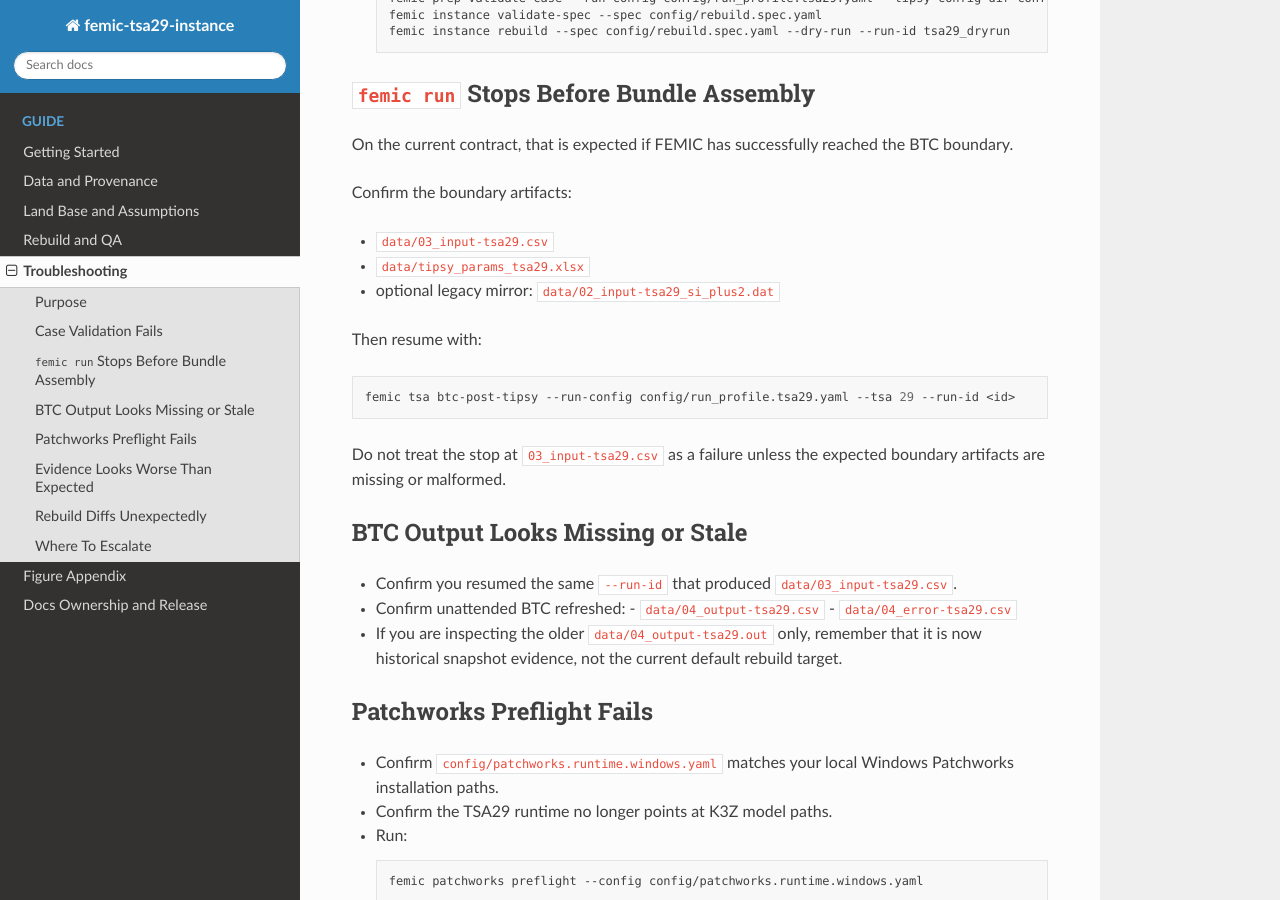
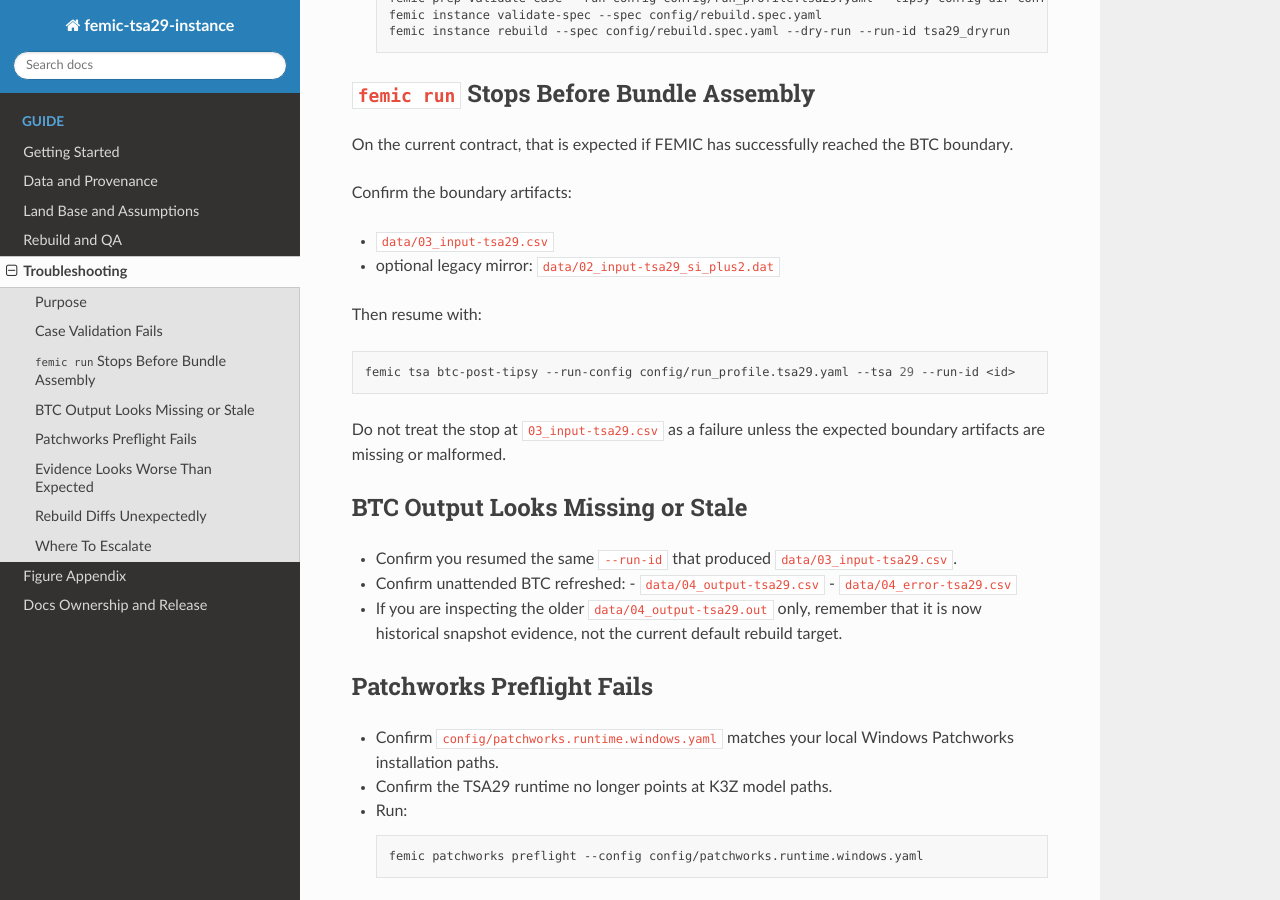
Before and after one commit to UBC-FRESH/femic-tsa29-instance, a Sphinx documentation site: the page built from docs/troubleshooting.rst, in a window 1280 px wide and 900 px high, scrolled down 501 px. Built offline with Sphinx 7.4.7 and the Read the Docs theme 3.1.0, drawn with Linux system fonts in a browser that asks for light colours.

Commit message:
P68.1i remove TSA29 workbook mirror

```diff
--- a/docs/data-and-provenance.rst
+++ b/docs/data-and-provenance.rst
@@ -54,7 +54,6 @@ The active rebuild contract now targets these artifacts on a fresh run:
 
 - Stage 01a boundary:
   - ``data/03_input-tsa29.csv``
-  - ``data/tipsy_params_tsa29.xlsx``
   - optional legacy mirror: ``data/02_input-tsa29_si_plus2.dat``
 - Returned BTC seam:
   - ``data/04_output-tsa29.csv``
--- a/docs/getting-started.rst
+++ b/docs/getting-started.rst
@@ -107,7 +107,6 @@ Expected boundary files:
 
 - after ``femic run``:
   - ``data/03_input-tsa29.csv``
-  - ``data/tipsy_params_tsa29.xlsx``
   - optional legacy mirror: ``data/02_input-tsa29_si_plus2.dat``
 - after ``femic tsa btc-post-tipsy``:
   - ``data/04_output-tsa29.csv``
--- a/docs/troubleshooting.rst
+++ b/docs/troubleshooting.rst
@@ -31,7 +31,6 @@ BTC boundary.
 Confirm the boundary artifacts:
 
 - ``data/03_input-tsa29.csv``
-- ``data/tipsy_params_tsa29.xlsx``
 - optional legacy mirror: ``data/02_input-tsa29_si_plus2.dat``
 
 Then resume with:
```
Also changed, not shown: README.md (+0 -1 lines), runbooks/REBUILD_RUNBOOK.md (+0 -1 lines), 3 other files.
